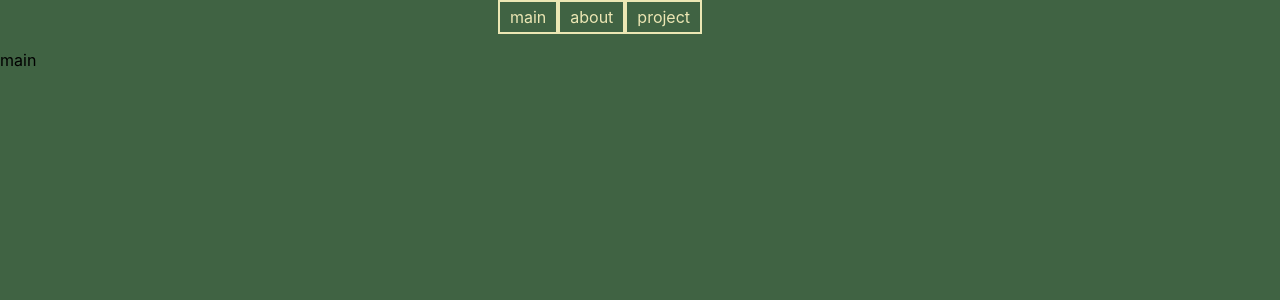
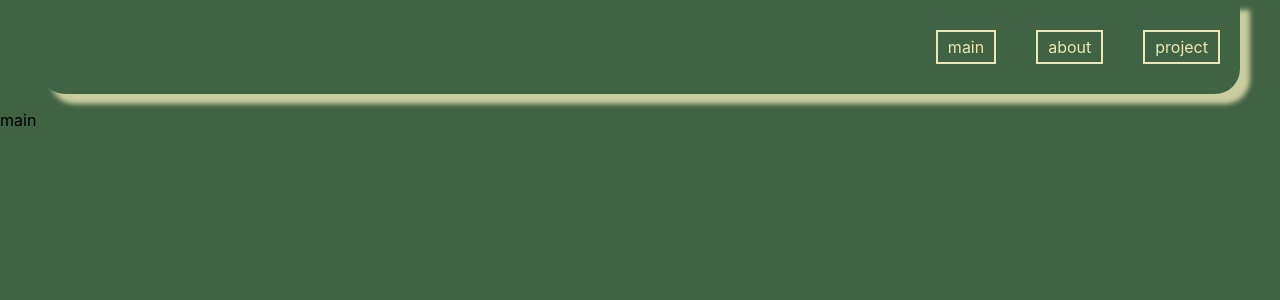
Before and after one commit to KristinaProject/portfolio-app, a React (Create React App) app: page / in a window 1280 px wide. Shown: the top 300 px of the page. Built offline with nearby package versions, Linux system fonts and the light colour scheme.

Commit message:
style: header in midle

```diff
--- a/src/App.css
+++ b/src/App.css
@@ -1,11 +1,19 @@
+header {
+  border-bottom-left-radius: 25px;
+  border-bottom-right-radius: 25px;
+  box-shadow: 10px 10px 5px rgba(236, 231, 180, 0.8);
+  padding: 30px 0;
+  width: 1200px;
+  margin: 0 auto;
+}
+
 ul {
   margin: 0;
   padding: 0;
   list-style-type: none;
   display: flex;
-  width: 1200px;
   align-items: center;
-  justify-content: center;
+  justify-content: flex-end;
 }
 
 .headerButton {
@@ -13,6 +21,7 @@ ul {
   color: rgb(236, 231, 180);
   padding: 5px 10px;
   border: 2px solid rgb(236, 231, 180);
+  margin: 0 20px;
 }
 
 .App {
--- a/src/components/Header.jsx
+++ b/src/components/Header.jsx
@@ -1,6 +1,7 @@
 export function Header() {
   return (
     <header>
+      <div></div>
       <ul>
         <li className="headerButton">main</li>
         <li className="headerButton">about</li>
--- a/src/styles/_header.scss
+++ b/src/styles/_header.scss
@@ -1,13 +1,21 @@
 @use './variables' as v;
+@use './mixins' as m;
+
+header {
+  border-bottom-left-radius: 25px;
+  border-bottom-right-radius: 25px;
+  box-shadow: 10px 10px 5px v.$light-shadow;
+  padding: 30px 0;
+  width: v.$main-width;
+  margin: 0 auto;
+}
 
 ul {
   margin: 0;
   padding: 0;
   list-style-type: none;
-  display: flex;
-  width: v.$main-width;
-  align-items: center;
-  justify-content: center;
+  @include m.flex-center;
+  justify-content: flex-end;
 }
 
 .headerButton {
@@ -15,4 +23,5 @@ ul {
   color: v.$main-light;
   padding: 5px 10px;
   border: 2px solid v.$main-light;
+  margin: 0 20px;
 }
--- /dev/null
+++ b/src/styles/_mixins.scss
@@ -0,0 +1,4 @@
+@mixin flex-center{
+  display: flex;
+  align-items: center;
+}
--- a/src/styles/_variables.scss
+++ b/src/styles/_variables.scss
@@ -4,5 +4,8 @@ $secondary-dark: rgb(50, 80, 46);
 $main-light: rgb(236, 231, 180);
 $secondary-light: rgb(243, 239, 204);
 
+//shadows
+$light-shadow: rgba(236, 231, 180, 0.8);
+
 //width
 $main-width: 1200px;
```
Also changed, not shown: 1 other file (tests, documents, lock files or other folders).
